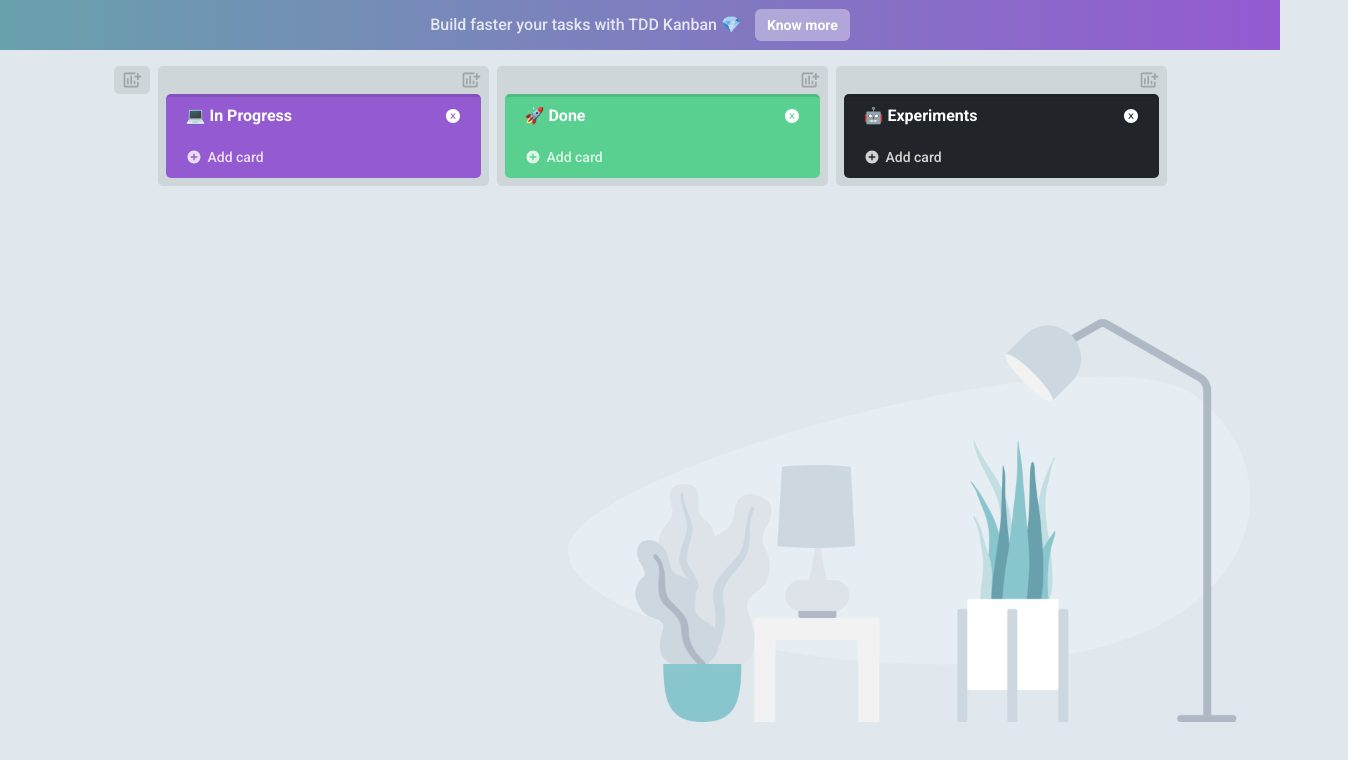
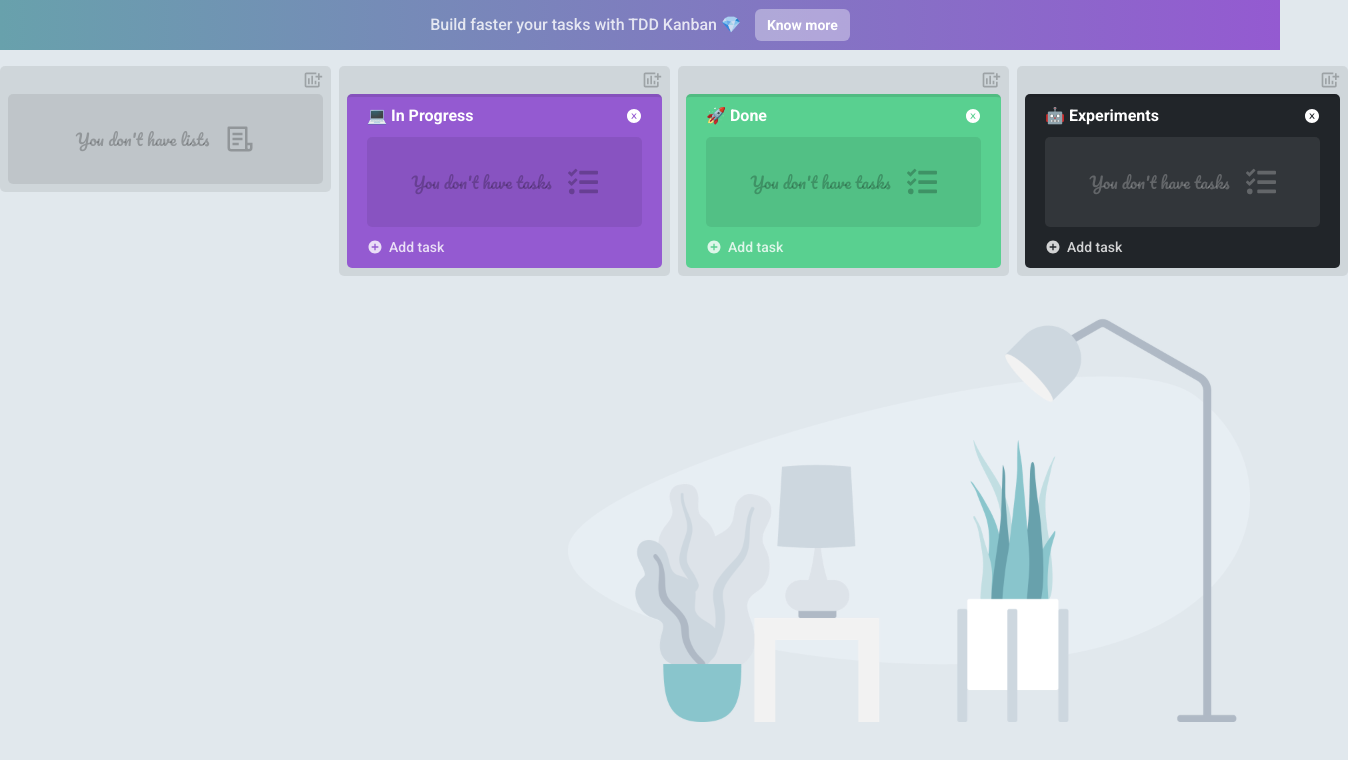
Before and after one commit to tpaphysics/tdd-kanban, a React (Vite) app: page / in a window 1280 px wide. Both pictures are taken after a click on the icon 295 px from the left and 116 px from the top of the page. Shown: the top 760 px of the page, 1348 px wide, since content can reach past the window. Built offline with nearby package versions, Linux system fonts and the light colour scheme.

Commit message:
feat: create EmptyLists and EmptyCards components

```diff
--- /dev/null
+++ b/src/Components/EmptyCards/EmptyCards.tsx
@@ -0,0 +1,38 @@
+import { Flex, Icon, Text, Box } from '@chakra-ui/react';
+import React from 'react';
+import { FaTasks } from 'react-icons/fa';
+import { useList } from '../../Hooks/useList';
+
+function EmptyCards() {
+  const { list } = useList();
+  return (
+    <Box
+      cusor='pointer'
+      as={Flex}
+      alignItems='center'
+      justifyContent='center'
+      w='275px'
+      h='90px'
+      borderRadius='5px'
+      bg={list.bgList === 'BLACK' ? 'whiteAlpha.200' : 'blackAlpha.200'}
+    >
+      <Text
+        fontSize='16px'
+        fontFamily='Pacifico'
+        color={list.bgList === 'BLACK' ? 'whiteAlpha.400' : 'blackAlpha.400'}
+      >
+        You don't have tasks
+      </Text>
+      <Icon
+        ml='16px'
+        aria-label='add-new-list'
+        as={FaTasks}
+        color={list.bgList === 'BLACK' ? 'whiteAlpha.400' : 'blackAlpha.400'}
+        w='30px'
+        h='30px'
+      />
+    </Box>
+  );
+}
+
+export default EmptyCards;
--- /dev/null
+++ b/src/Components/EmptyLists/EmprtyLists.tsx
@@ -0,0 +1,33 @@
+import { Flex, Icon, Text, Box } from '@chakra-ui/react';
+
+import React from 'react';
+import { RiFileList3Line } from 'react-icons/ri';
+
+function EmptyLists() {
+  return (
+    <Box
+      cusor='pointer'
+      as={Flex}
+      alignItems='center'
+      justifyContent='center'
+      w='315px'
+      h='90px'
+      borderRadius='5px'
+      bg='blackAlpha.200'
+    >
+      <Text fontSize='16px' fontFamily='Pacifico' color='blackAlpha.400'>
+        You don't have lists
+      </Text>
+      <Icon
+        ml='16px'
+        aria-label='add-new-list'
+        as={RiFileList3Line}
+        color='blackAlpha.400'
+        w='30px'
+        h='30px'
+      />
+    </Box>
+  );
+}
+
+export default EmptyLists;
--- a/src/Components/FormAddCard/index.tsx
+++ b/src/Components/FormAddCard/index.tsx
@@ -37,7 +37,7 @@ function FormAddCard() {
           <Icon as={IoMdAddCircle} data-testid='icon-add' />
         )}
         <Text ml='6px' fontSize='14px' fontWeight='500' lineHeight='21px' textAlign='left'>
-          Add card
+          Add task
         </Text>
       </Box>
       <Collapse in={show}>
--- a/src/Components/KanbanCardsContainer/index.tsx
+++ b/src/Components/KanbanCardsContainer/index.tsx
@@ -1,15 +1,19 @@
 import { VStack } from '@chakra-ui/react';
 import React from 'react';
+
 import { useList } from '../../Hooks/useList';
 import EditableCard from '../EditableCard';
+import EmptyCards from '../EmptyCards/EmptyCards';
 
 function KanbanCardsContainer() {
   const { list } = useList();
   return (
     <VStack mt='8px'>
-      {list.cards.map((card) => (
-        <EditableCard card={card} key={card.id} />
-      ))}
+      {list.cards.length == 0 ? (
+        <EmptyCards />
+      ) : (
+        list.cards.map((card) => <EditableCard card={card} key={card.id} />)
+      )}
     </VStack>
   );
 }
--- a/src/Components/KanbanListsContainer/KanbanListsContainer.tsx
+++ b/src/Components/KanbanListsContainer/KanbanListsContainer.tsx
@@ -1,14 +1,19 @@
+import { Box, Flex, Icon, Text } from '@chakra-ui/react';
 import React from 'react';
+import { RiFileList3Line } from 'react-icons/ri';
 import { useColumn } from '../../Hooks/useColumn';
+import EmptyLists from '../EmptyLists/EmprtyLists';
 import KanbanList from '../KanbanList';
 
 function KanbanListsContainer() {
   const { column } = useColumn();
   return (
     <>
-      {column.lists.map((list) => (
-        <KanbanList list={list} key={list.id} />
-      ))}
+      {column.lists.length == 0 ? (
+        <EmptyLists />
+      ) : (
+        column.lists.map((list) => <KanbanList list={list} key={list.id} />)
+      )}
     </>
   );
 }
```
Also changed, not shown: 1 other file (tests, documents, lock files or other folders).
